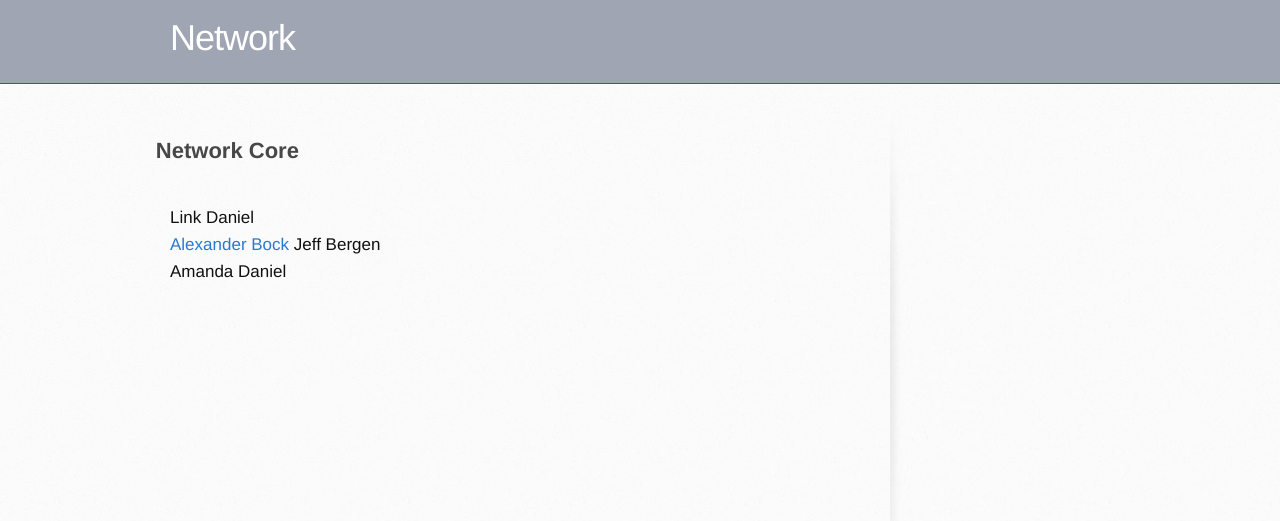
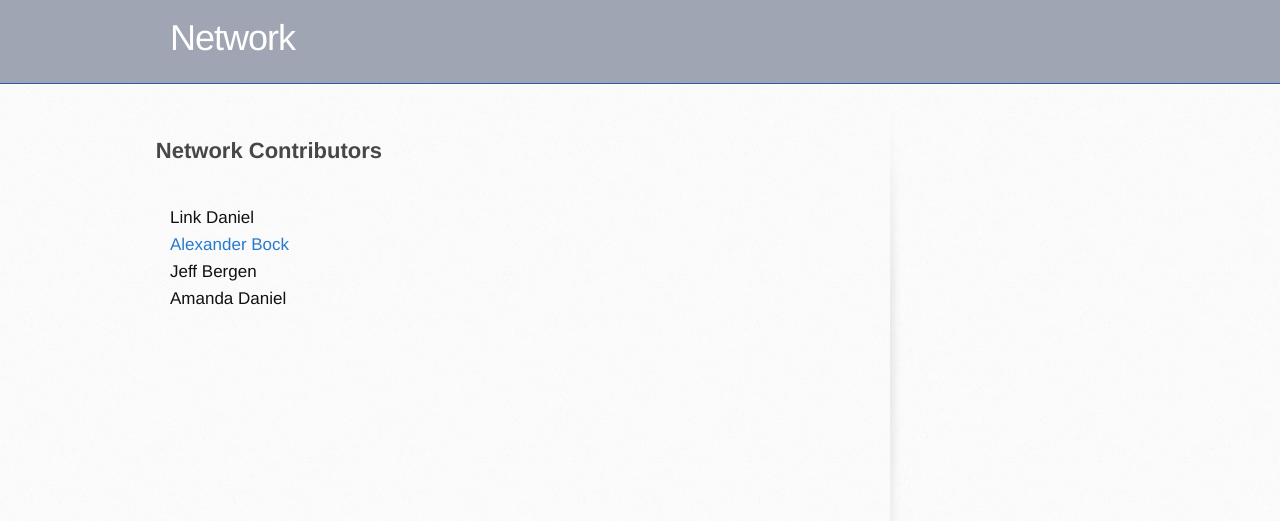
Before and after one commit to networkf/network.github.io, a Jekyll site: the page built from core.md, in a window 1280 px wide. Shown: the top 521 px of the page. Built offline with Jekyll 4.4.1, drawn with Linux system fonts in a browser that asks for light colours; some web fonts are replaced; our own code applies the rules of GitHub Pages for plain Markdown files; the repository's description, which GitHub fills in, is left out.

Commit message:
Update core.md

```diff
--- a/core.md
+++ b/core.md
@@ -6,11 +6,12 @@ layout: default
 </head>
 ---
 
-## Network Core
+## Network Contributors
 <br>
 Link Daniel
 <br>
 <a href="https://www.researchgate.net/profile/Alexander-Bock-8">Alexander Bock</a>
+<br>
 Jeff Bergen
 <br>
 Amanda Daniel
```
